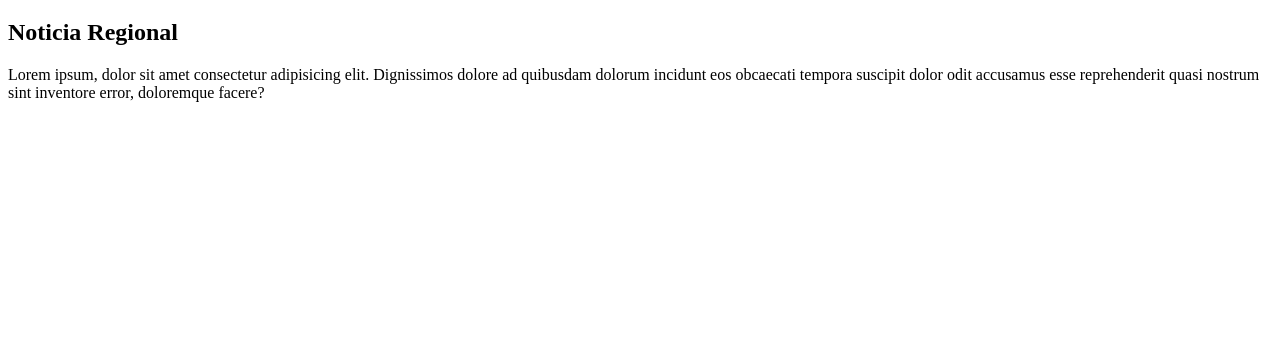
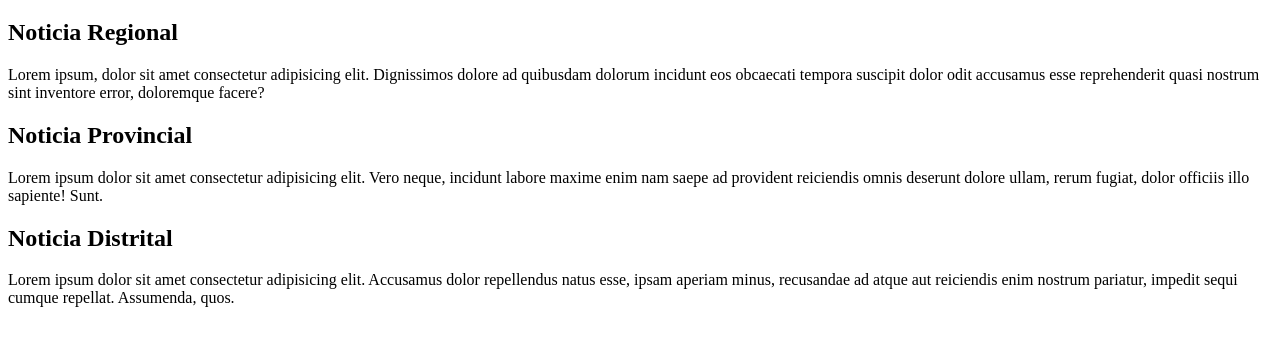
Before and after one commit to dedemddu/webUnamad20252, a plain HTML site: page semana01/index.html in a window 1280 px wide. Shown: the part 163-508 px from the top of the page. Drawn offline with Linux system fonts and the light colour scheme.

Commit message:
Agregué el archivo style.css

```diff
--- a/semana01/index.html
+++ b/semana01/index.html
@@ -19,6 +19,18 @@
                 Lorem ipsum, dolor sit amet consectetur adipisicing elit. Dignissimos dolore ad quibusdam dolorum incidunt eos obcaecati tempora suscipit dolor odit accusamus esse reprehenderit quasi nostrum sint inventore error, doloremque facere?
             </div>
         </article>
+        <article>
+            <h2>Noticia Provincial</h2>
+            <div>
+                Lorem ipsum dolor sit amet consectetur adipisicing elit. Vero neque, incidunt labore maxime enim nam saepe ad provident reiciendis omnis deserunt dolore ullam, rerum fugiat, dolor officiis illo sapiente! Sunt.
+            </div>
+        </article>
+        <article>
+            <h2>Noticia Distrital</h2>
+            <div>
+                Lorem ipsum dolor sit amet consectetur adipisicing elit. Accusamus dolor repellendus natus esse, ipsam aperiam minus, recusandae ad atque aut reiciendis enim nostrum pariatur, impedit sequi cumque repellat. Assumenda, quos.
+            </div>
+        </article>
     </main>
 </body>
 </html>
--- /dev/null
+++ b/semana01/styles.css
@@ -0,0 +1,5 @@
+*{
+    box-sizing: border-box;
+    padding: 0px;
+    margin: 0px;
+}
```
